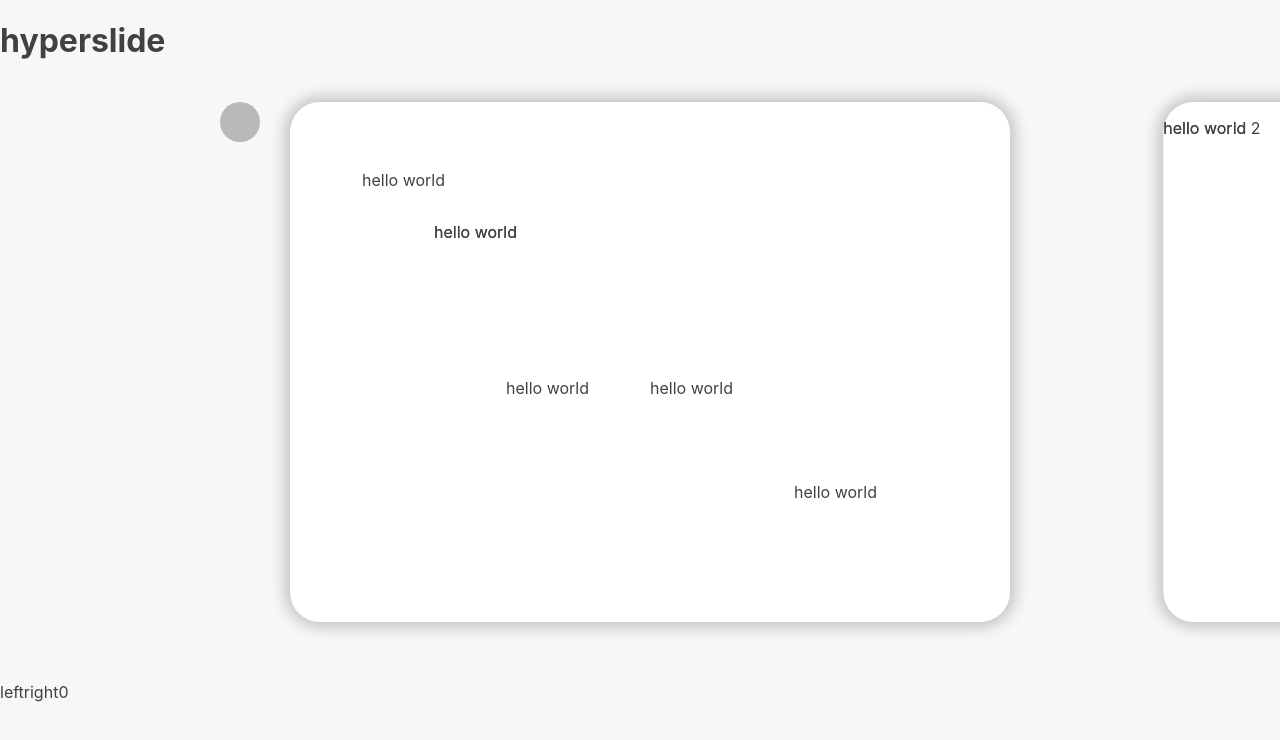
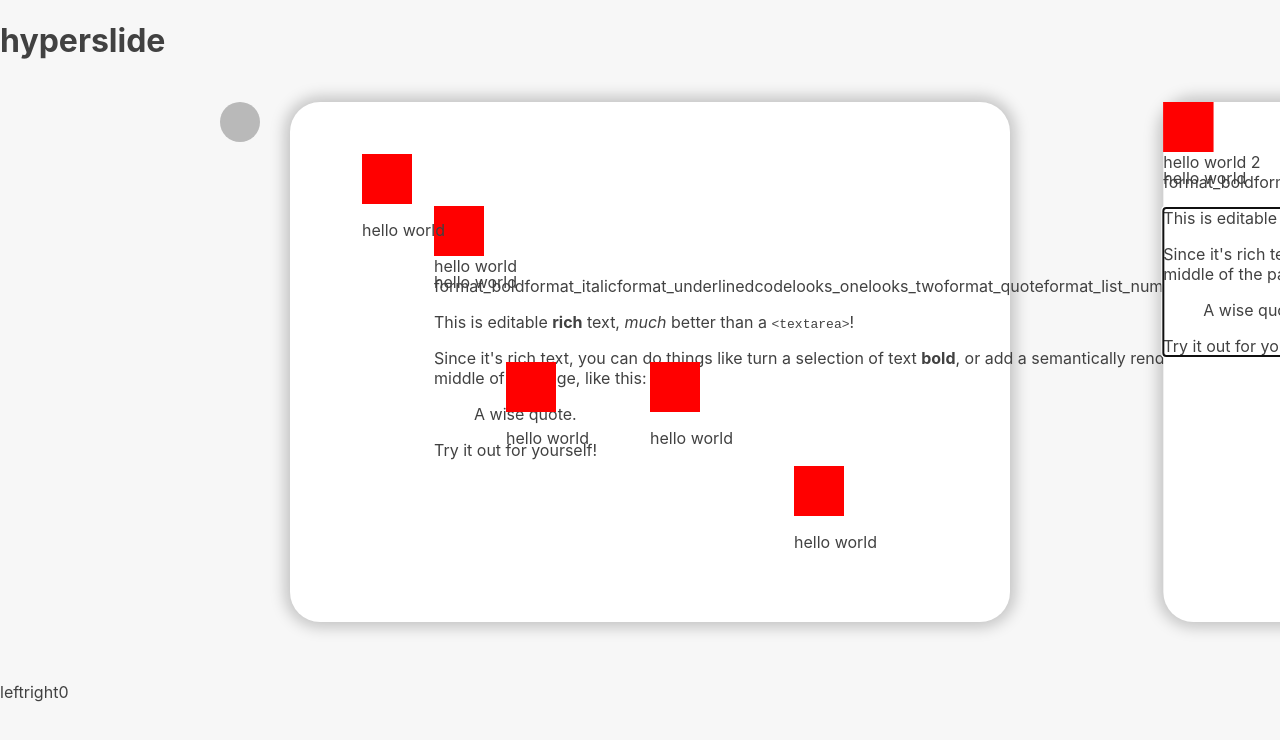
Before and after one commit to nichwch/serendipity, a Next.js app: page / in a window 1280 px wide. Shown: the top 740 px of the page. Built offline with nearby package versions, Linux system fonts and the light colour scheme; some icons are missing.

Commit message:
drag handle

```diff
--- /dev/null
+++ b/components/SlideEditor/Entities/Text/RichTextEditor.tsx
@@ -0,0 +1,222 @@
+import React, { useCallback, useMemo, useState } from "react";
+import isHotkey from "is-hotkey";
+import { Editable, withReact, useSlate, Slate } from "slate-react";
+import {
+	Editor,
+	Transforms,
+	createEditor,
+	Descendant,
+	Element as SlateElement,
+} from "slate";
+import { withHistory } from "slate-history";
+
+// import { Button, Icon, Toolbar } from "../components";
+const Toolbar = ({ children }) => <div>{children}</div>;
+const Icon = ({ children }) => <span>{children}</span>;
+const Button = ({ children }) => <span>{children}</span>;
+
+const HOTKEYS = {
+	"mod+b": "bold",
+	"mod+i": "italic",
+	"mod+u": "underline",
+	"mod+`": "code",
+};
+
+const LIST_TYPES = ["numbered-list", "bulleted-list"];
+
+const RichTextExample = () => {
+	const [value, setValue] = useState<Descendant[]>(initialValue);
+	const renderElement = useCallback((props) => <Element {...props} />, []);
+	const renderLeaf = useCallback((props) => <Leaf {...props} />, []);
+	const editor = useMemo(() => withHistory(withReact(createEditor())), []);
+
+	return (
+		<Slate editor={editor} value={value} onChange={(value) => setValue(value)}>
+			<Toolbar>
+				<MarkButton format="bold" icon="format_bold" />
+				<MarkButton format="italic" icon="format_italic" />
+				<MarkButton format="underline" icon="format_underlined" />
+				<MarkButton format="code" icon="code" />
+				<BlockButton format="heading-one" icon="looks_one" />
+				<BlockButton format="heading-two" icon="looks_two" />
+				<BlockButton format="block-quote" icon="format_quote" />
+				<BlockButton format="numbered-list" icon="format_list_numbered" />
+				<BlockButton format="bulleted-list" icon="format_list_bulleted" />
+			</Toolbar>
+			<Editable
+				renderElement={renderElement}
+				renderLeaf={renderLeaf}
+				placeholder="Enter some rich text…"
+				spellCheck
+				autoFocus
+				onKeyDown={(event) => {
+					for (const hotkey in HOTKEYS) {
+						if (isHotkey(hotkey, event as any)) {
+							event.preventDefault();
+							const mark = HOTKEYS[hotkey];
+							toggleMark(editor, mark);
+						}
+					}
+				}}
+			/>
+		</Slate>
+	);
+};
+
+const toggleBlock = (editor, format) => {
+	const isActive = isBlockActive(editor, format);
+	const isList = LIST_TYPES.includes(format);
+
+	Transforms.unwrapNodes(editor, {
+		match: (n) =>
+			!Editor.isEditor(n) &&
+			SlateElement.isElement(n) &&
+			LIST_TYPES.includes(n.type),
+		split: true,
+	});
+	const newProperties: Partial<SlateElement> = {
+		type: isActive ? "paragraph" : isList ? "list-item" : format,
+	};
+	Transforms.setNodes<SlateElement>(editor, newProperties);
+
+	if (!isActive && isList) {
+		const block = { type: format, children: [] };
+		Transforms.wrapNodes(editor, block);
+	}
+};
+
+const toggleMark = (editor, format) => {
+	const isActive = isMarkActive(editor, format);
+
+	if (isActive) {
+		Editor.removeMark(editor, format);
+	} else {
+		Editor.addMark(editor, format, true);
+	}
+};
+
+const isBlockActive = (editor, format) => {
+	const { selection } = editor;
+	if (!selection) return false;
+
+	const [match] = Array.from(
+		Editor.nodes(editor, {
+			at: Editor.unhangRange(editor, selection),
+			match: (n) =>
+				!Editor.isEditor(n) && SlateElement.isElement(n) && n.type === format,
+		})
+	);
+
+	return !!match;
+};
+
+const isMarkActive = (editor, format) => {
+	const marks = Editor.marks(editor);
+	return marks ? marks[format] === true : false;
+};
+
+const Element = ({ attributes, children, element }) => {
+	switch (element.type) {
+		case "block-quote":
+			return <blockquote {...attributes}>{children}</blockquote>;
+		case "bulleted-list":
+			return <ul {...attributes}>{children}</ul>;
+		case "heading-one":
+			return <h1 {...attributes}>{children}</h1>;
+		case "heading-two":
+			return <h2 {...attributes}>{children}</h2>;
+		case "list-item":
+			return <li {...attributes}>{children}</li>;
+		case "numbered-list":
+			return <ol {...attributes}>{children}</ol>;
+		default:
+			return <p {...attributes}>{children}</p>;
+	}
+};
+
+const Leaf = ({ attributes, children, leaf }) => {
+	if (leaf.bold) {
+		children = <strong>{children}</strong>;
+	}
+
+	if (leaf.code) {
+		children = <code>{children}</code>;
+	}
+
+	if (leaf.italic) {
+		children = <em>{children}</em>;
+	}
+
+	if (leaf.underline) {
+		children = <u>{children}</u>;
+	}
+
+	return <span {...attributes}>{children}</span>;
+};
+
+const BlockButton = ({ format, icon }) => {
+	const editor = useSlate();
+	return (
+		<Button
+			active={isBlockActive(editor, format)}
+			onMouseDown={(event) => {
+				event.preventDefault();
+				toggleBlock(editor, format);
+			}}
+		>
+			<Icon>{icon}</Icon>
+		</Button>
+	);
+};
+
+const MarkButton = ({ format, icon }) => {
+	const editor = useSlate();
+	return (
+		<Button
+			active={isMarkActive(editor, format)}
+			onMouseDown={(event) => {
+				event.preventDefault();
+				toggleMark(editor, format);
+			}}
+		>
+			<Icon>{icon}</Icon>
+		</Button>
+	);
+};
+
+const initialValue: Descendant[] = [
+	{
+		type: "paragraph",
+		children: [
+			{ text: "This is editable " },
+			{ text: "rich", bold: true },
+			{ text: " text, " },
+			{ text: "much", italic: true },
+			{ text: " better than a " },
+			{ text: "<textarea>", code: true },
+			{ text: "!" },
+		],
+	},
+	{
+		type: "paragraph",
+		children: [
+			{
+				text: "Since it's rich text, you can do things like turn a selection of text ",
+			},
+			{ text: "bold", bold: true },
+			{
+				text: ", or add a semantically rendered block quote in the middle of the page, like this:",
+			},
+		],
+	},
+	{
+		type: "block-quote",
+		children: [{ text: "A wise quote." }],
+	},
+	{
+		type: "paragraph",
+		children: [{ text: "Try it out for yourself!" }],
+	},
+];
+
+export default RichTextExample;
--- /dev/null
+++ b/components/SlideEditor/Entities/Text/Text.tsx
@@ -0,0 +1,11 @@
+import { TextElement } from "../../SlideEntity";
+import RichTextExample from "./RichTextEditor";
+
+export const Text = (props: { slideEntity: TextElement }) => {
+	return (
+		<div>
+			{props.slideEntity.content}
+			<RichTextExample />
+		</div>
+	);
+};
--- a/components/SlideEditor/SlideEntity.tsx
+++ b/components/SlideEditor/SlideEntity.tsx
@@ -3,6 +3,7 @@
 import { useSlideStore } from "../../pages";
 import { isIntersecting } from "../../utils/isIntersecting";
 import { useMousePosition } from "../../utils/useMousePosition";
+import { Text } from "./Entities/Text/Text";
 export interface SlideInterface {
 	xPos: number;
 	yPos: number;
@@ -67,8 +68,8 @@
 	const self = useRef<HTMLElement>(null);
 
 	return (
-		<Entity
-			ref={self}
+		<>
+			<DragHandleContainer
 				style={{
 					opacity: isDragging ? 0.2 : 1,
 					cursor: isDragging ? "grabbing" : "grab",
@@ -103,7 +104,10 @@
 									let newCurrentSlide = [...newSlides[props.slideIndex]];
 									newCurrentSlide.splice(props.entityIndex, 1);
 									newSlides[props.slideIndex] = newCurrentSlide;
-								useSlideStore.setState({ slides: newSlides, dragging: false });
+									useSlideStore.setState({
+										slides: newSlides,
+										dragging: false,
+									});
 									e.preventDefault();
 									return;
 								}
@@ -117,10 +121,22 @@
 						  }
 						: null
 				}
+			></DragHandleContainer>
+
+			<Entity
+				ref={self}
+				style={{
+					opacity: isDragging ? 0.2 : 1,
+					left: `${isDragging ? xPos : slideEntity.xPos}%`,
+					top: `calc(${isDragging ? yPos : slideEntity.yPos}% + 50px)`,
+				}}
 			>
-			{slideEntity.type === "text" ? <p>{slideEntity.content}</p> : null}
+				{slideEntity.type === "text" ? (
+					<Text slideEntity={slideEntity} />
+				) : null}
 				{slideEntity.type === "image" ? <p>{slideEntity.imgcontent}</p> : null}
 			</Entity>
+		</>
 	);
 };
 // relevant link for using the correct x/y position from event:
@@ -149,5 +165,11 @@
 
 const Entity = styled.div`
 	position: absolute;
+`;
+const DragHandleContainer = styled.div`
+	position: absolute;
 	user-select: none;
+	width: 50px;
+	height: 50px;
+	background-color: red;
 `;
--- a/package.json
+++ b/package.json
@@ -14,6 +14,9 @@
     "react": "17.0.2",
     "react-dom": "17.0.2",
     "react-transition-group": "^4.4.2",
+    "slate": "^0.72.3",
+    "slate-history": "^0.66.0",
+    "slate-react": "^0.72.6",
     "styled-components": "^5.3.3",
     "typescript": "^4.5.4",
     "zustand": "^3.6.9"
```
Also changed, not shown: 1 other file (tests, documents, lock files or other folders). Lines whose indentation alone changed are shown as unchanged.
